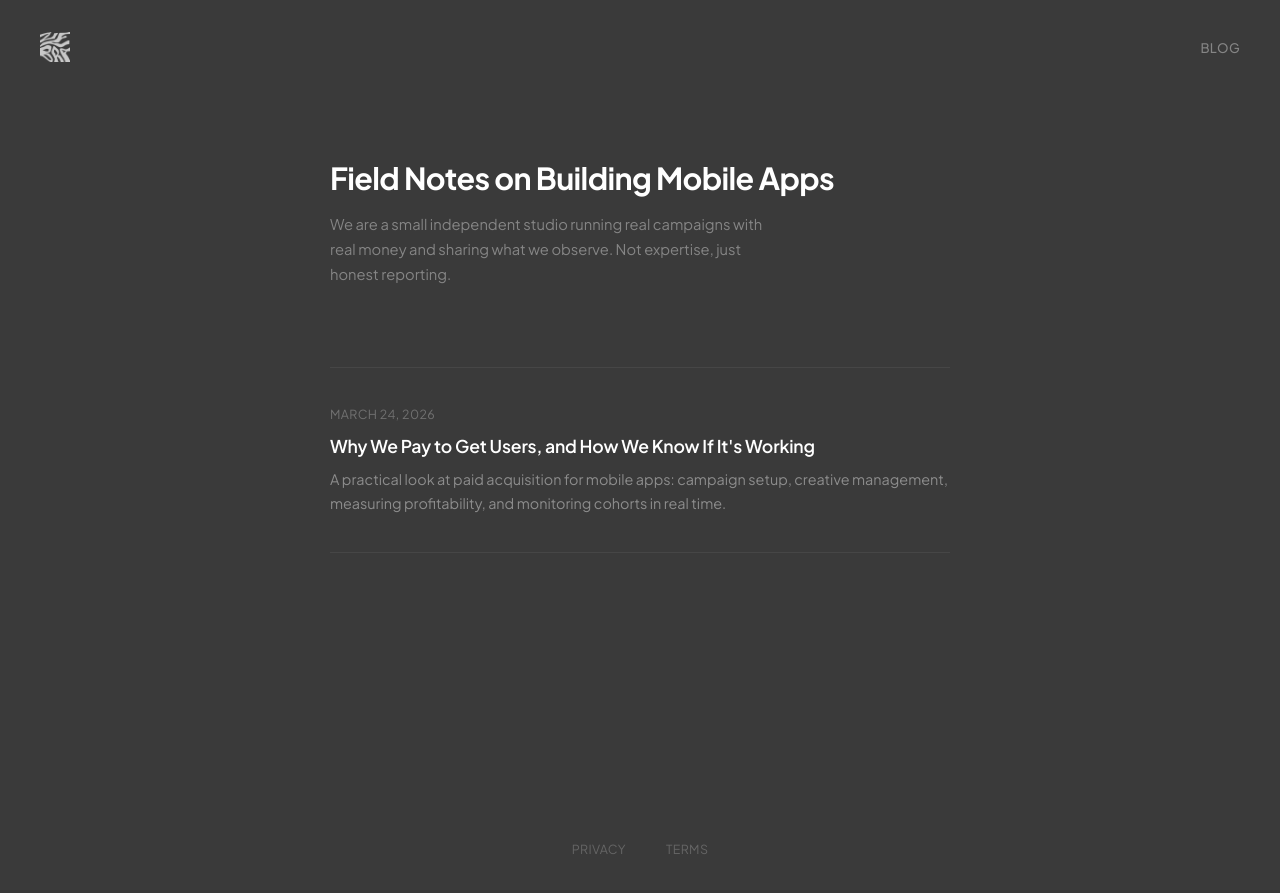
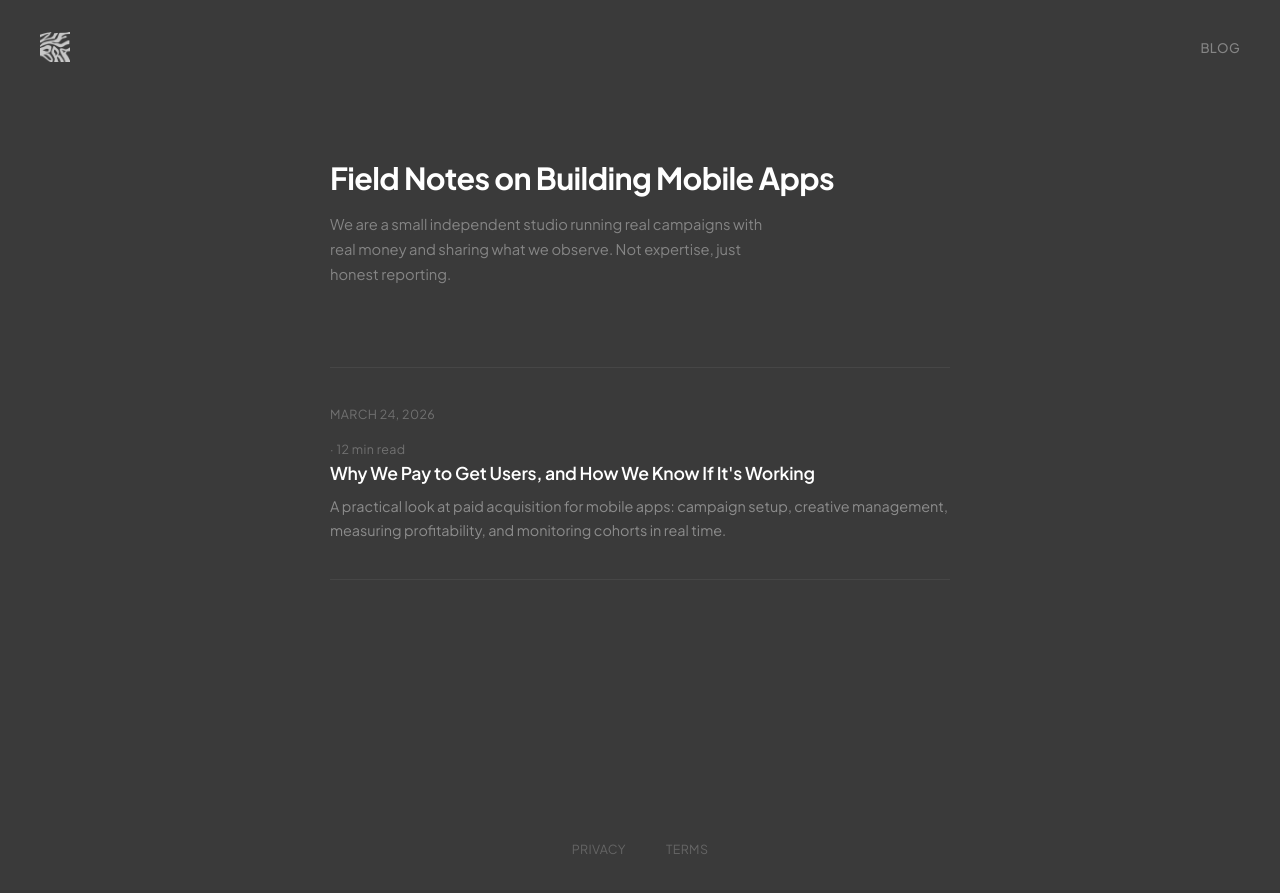
Before and after one commit to Zebra-Rodeo/zebra-rodeo.github.io, a Jekyll site: the page built from index.html, in a window 1280 px wide. Shown: the top 893 px of the page. Built offline with Jekyll 4.4.1, drawn with Linux system fonts in a browser that asks for light colours.

Commit message:
ui: add reading time to post list on home

```diff
--- a/index.html
+++ b/index.html
@@ -36,6 +36,11 @@ description: A small independent studio sharing what we learn running real campa
   .post-list a { display: block; }
   .post-list a:hover h2 { opacity: 0.62; }
 
+  .post-list .read-time {
+    font-size: 0.78rem;
+    color: rgba(255,255,255,0.28);
+    letter-spacing: 0.03em;
+  }
   .post-list time {
     font-size: 0.78rem;
     color: rgba(255,255,255,0.28);
@@ -70,7 +75,7 @@ description: A small independent studio sharing what we learn running real campa
   {% for post in site.posts %}
   <li>
     <a href="{{ post.url }}">
-      <time>{{ post.date | date: "%B %d, %Y" }}</time>
+      <time>{{ post.date | date: "%B %d, %Y" }}</time><span class="read-time"> · {{ post.content | number_of_words | divided_by: 200 }} min read</span>
       <h2>{{ post.title }}</h2>
       {% if post.description %}
         <p class="excerpt">{{ post.description }}</p>
```
